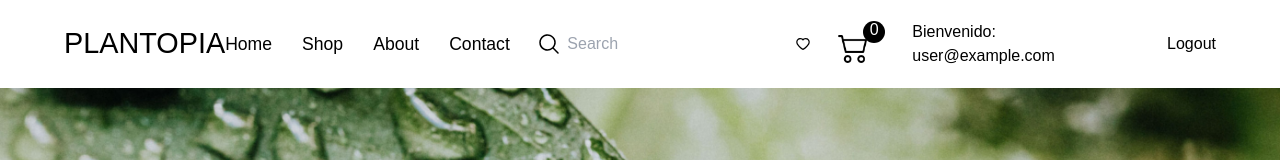
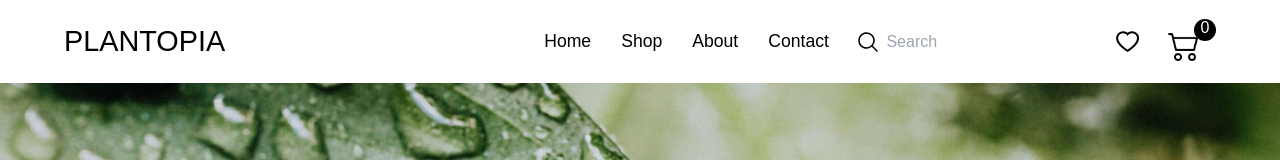
Before and after one commit to cibanezpadilla/Plantopia, a React (Vite) app: page / in a window 1280 px wide. Shown: the top 160 px of the page. Built offline with nearby package versions, Linux system fonts and the light colour scheme; no server answers; the database is empty; sample sign-in values are in the browser's storage; a web font is replaced by a local one.

Commit message:
mas cambios

```diff
--- a/src/Components/Header/Header.jsx
+++ b/src/Components/Header/Header.jsx
@@ -33,10 +33,10 @@ export const Header = () => {
         onKeyDown={handleKeyDown} type="text" className="w-full bg-transparent focus:outline-none px-2" placeholder="Search" id="buscar"/>
               </div>
           </div>
-          <Link className="" to="/wish"><AiOutlineHeart/></Link>
+          <Link className="" to="/wish"><AiOutlineHeart className='wishlist_icon'/></Link>
           <Link className="buttonss" to="/cart"><CartWidget/></Link>
-          <p>Bienvenido: {user.email}</p>
-          <button className='btn btn-danger' onClick={logout}>Logout</button>
+          {/* <p>Bienvenido: {user.email}</p>
+          <button className='btn btn-danger' onClick={logout}>Logout</button> */}
         </div>
     </header>
   )
--- a/src/Components/Header/Header.scss
+++ b/src/Components/Header/Header.scss
@@ -49,6 +49,10 @@
     display: none;
 }
 
+.wishlist_icon{
+    font-size: 1.7rem;
+    cursor: pointer;
+}
 
 
 @media screen and (min-width: 768px) {
@@ -77,6 +81,7 @@
         cursor: default;
     }
 
+
     .search{
         width: 200px;
         display: flex;
```
Also changed, not shown: src/Components/Cart/Cart.jsx (deleted), src/Components/Cart/Cart.scss (deleted).
